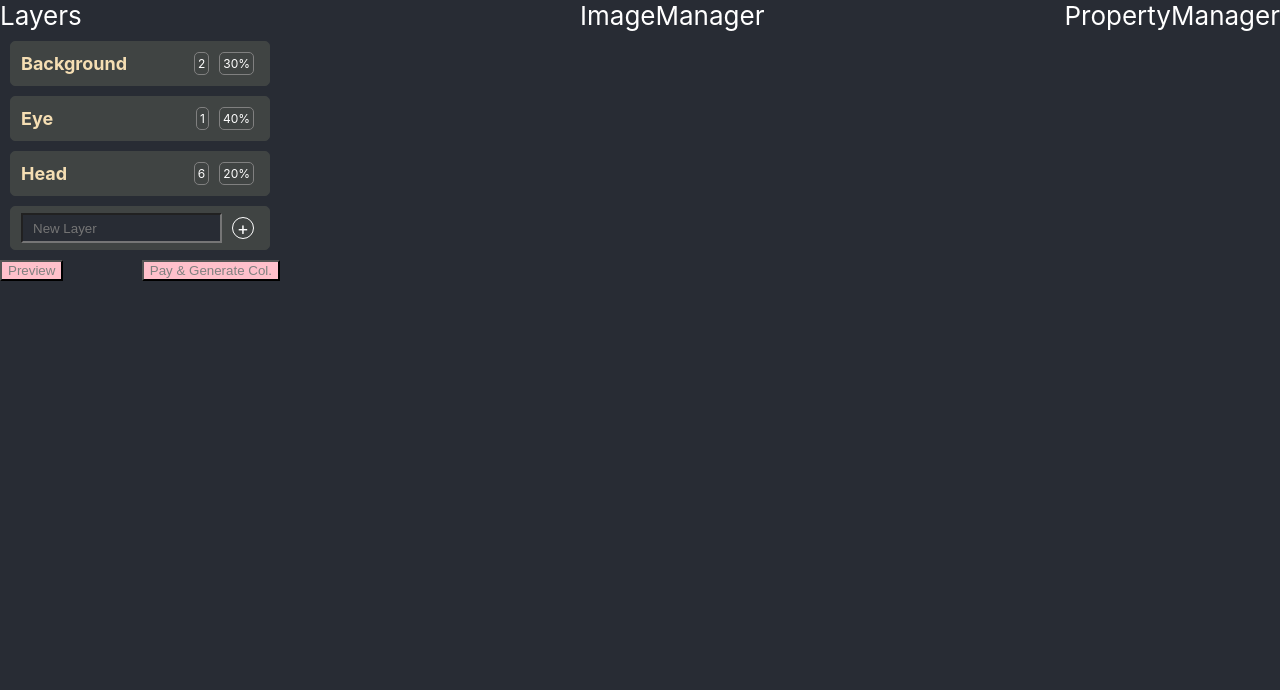
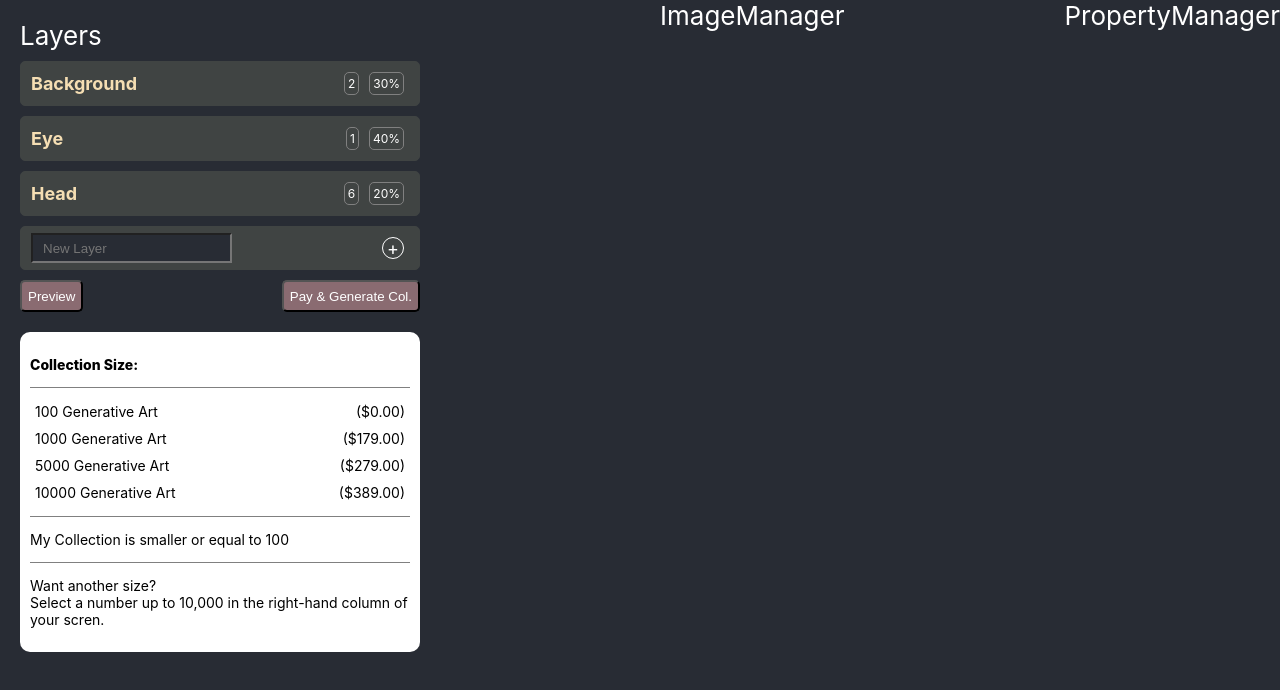
Before and after one commit to elishadiah/NFT-generator-using-ReactJS, a React (Create React App) app: page / in a window 1280 px wide. Shown: the top 690 px of the page. Built offline with nearby package versions, Linux system fonts and the light colour scheme.

Commit message:
complete sidebar design

```diff
--- /dev/null
+++ b/src/components/SiderBar/Divider.jsx
@@ -0,0 +1,5 @@
+import React from "react";
+
+export const Divider = () => {
+  return <div className="divider"></div>;
+};
--- a/src/components/SiderBar/Sidebar.css
+++ b/src/components/SiderBar/Sidebar.css
@@ -1,9 +1,13 @@
+.sidebar {
+    width: 400px;
+    padding: 20px
+}
 /* Single Layer */
 .layer_single {
     display: flex;
     justify-content: space-between;
     align-items: center;
-    margin: 10px;
+    margin: 10px 0px;
     padding: 5px 10px;
     background-color: rgb(64, 68, 67);
     border: 1px solid rgb(64, 68, 67);
@@ -35,7 +39,7 @@
     display: flex;
     justify-content: space-between;
     align-items: center;
-    margin: 10px;
+    margin: 10px 0px;
     padding: 5px 10px;
     background-color: rgb(64, 68, 67);
     border: 1px solid rgb(64, 68, 67);
@@ -69,6 +73,43 @@
     justify-content: space-between;
 }
 button {
-    background-color: pink;
-    color: gray;
+    background-color: rgb(138, 107, 113);
+    color: white;
+    height: 32px;
+    border-radius: 5px;
 }
+button:hover {
+    cursor: pointer;
+}
+/* Generate */
+.generate_collection {
+    background-color: white;
+    border-radius: 10px;
+    color: black;
+    padding: 10px;
+    margin-top: 20px;
+    font-size: 14px;
+}
+.collection_size {
+    font-weight: 800;
+}
+.generate_main {
+}
+.generate_item {
+    display: flex;
+    justify-content: space-between;
+}
+.generate_item:hover {
+    cursor: pointer;
+    background-color: rgb(243, 236, 236);
+}
+.generate_item p {
+    margin: 5px;
+}
+/* Divider */
+.divider {
+    height: 1px;
+    width: 100%;
+    background-color: gray;
+    margin: 10px 0px;
+}
--- a/src/components/SiderBar/Sidebar.jsx
+++ b/src/components/SiderBar/Sidebar.jsx
@@ -1,4 +1,5 @@
-import React from "react";
+import React, { useState } from "react";
+import { Divider } from "./Divider";
 import { Layer } from "./Layer";
 import { NewLayer } from "./NewLayer";
 
@@ -19,7 +20,34 @@ const layerData = [
     rarity: 20,
   },
 ];
+const priceData = [
+  {
+    title: "100 Generative Art",
+    price: "0.00",
+    link: "100",
+  },
+  {
+    title: "1000 Generative Art",
+    price: "179.00",
+    link: "1000",
+  },
+  {
+    title: "5000 Generative Art",
+    price: "279.00",
+    link: "5000",
+  },
+  {
+    title: "10000 Generative Art",
+    price: "389.00",
+    link: "10000",
+  },
+];
 export const Sidebar = () => {
+  const [isOpen, setIsOpen] = useState(true);
+
+  const generateCollection = (item) => {
+    console.log("Generate Function: ", item);
+  };
   return (
     <div className="sidebar">
       <div className="sidebar_title">Layers</div>
@@ -29,8 +57,34 @@ export const Sidebar = () => {
       <NewLayer />
       <div className="buttons">
         <button>Preview</button>
-        <button>Pay & Generate Col.</button>
+        <button onClick={() => setIsOpen(!isOpen)}>Pay & Generate Col.</button>
       </div>
+      {isOpen && (
+        <div className="generate_collection">
+          <p className="collection_size">Collection Size:</p>
+          <Divider />
+          <div className="generate_main">
+            {priceData.map((item) => (
+              <div
+                className="generate_item"
+                onClick={() => generateCollection(item.link)}
+              >
+                <p>{item.title}</p>
+                <p>(${item.price})</p>
+              </div>
+            ))}
+          </div>
+          <Divider />
+          <p className="generate_item">
+            My Collection is smaller or equal to 100
+          </p>
+          <Divider />
+          <p>
+            Want another size? <br /> Select a number up to 10,000 in the
+            right-hand column of your scren.
+          </p>
+        </div>
+      )}
     </div>
   );
 };
```
